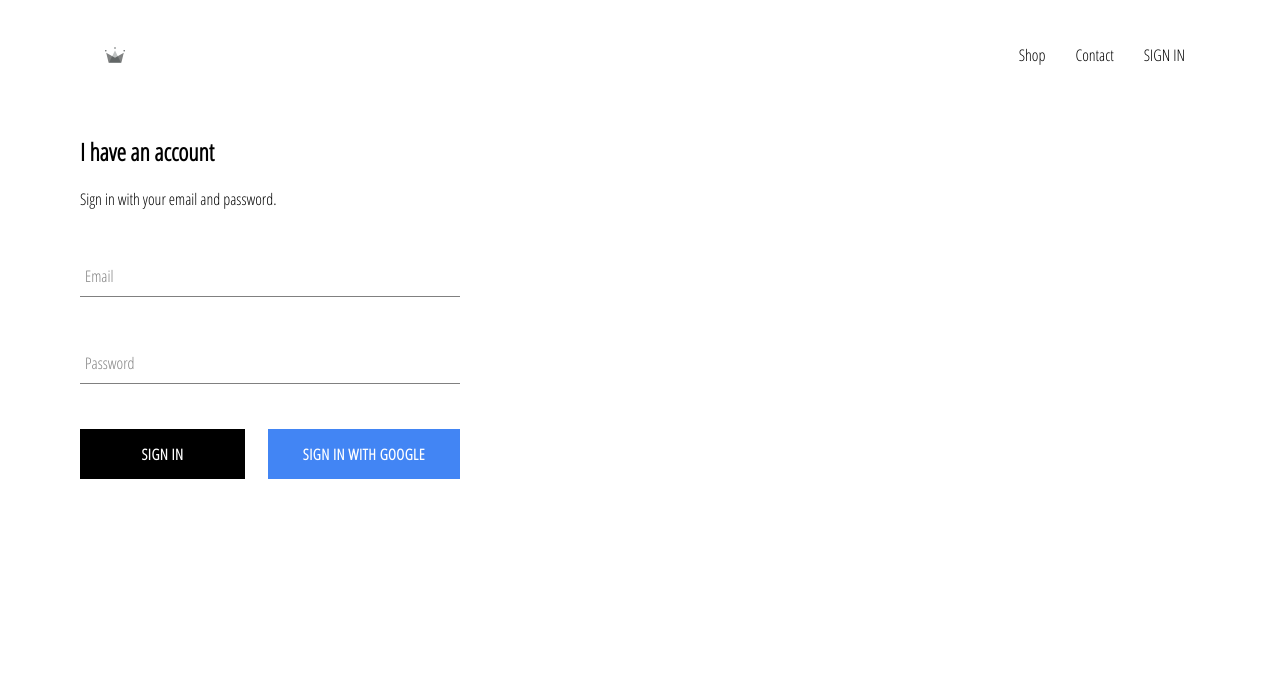
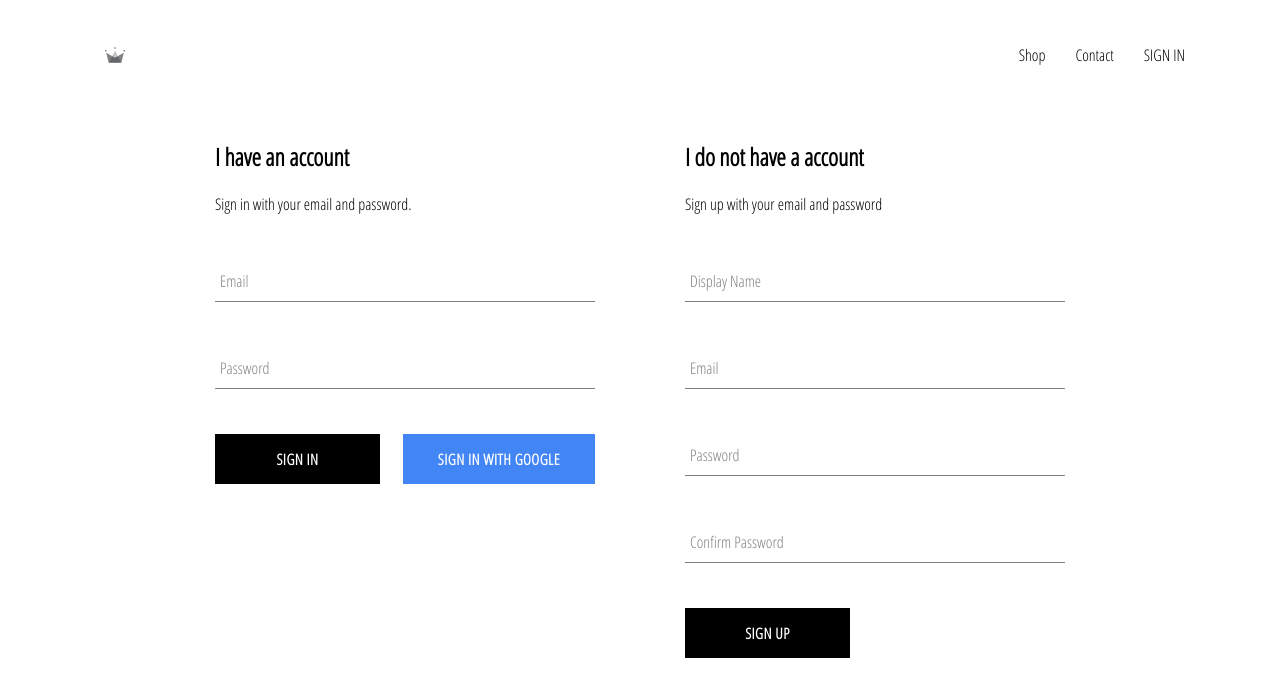
Before and after one commit to pfic/crwn-clothing, a React (Create React App) app: page /signin in a window 1280 px wide. Shown: the top 696 px of the page. Built offline with nearby package versions, Linux system fonts and the light colour scheme; no server answers.

Commit message:
Sign up component. Copied some stuff from source cause i broke it.

```diff
--- a/src/App.js
+++ b/src/App.js
@@ -1,11 +1,13 @@
-import React from "react";
-import { Switch, Route } from "react-router-dom";
-import "./App.css";
-import HomePage from "./pages/homepage/homepage.component";
-import ShopPage from "./pages/shop/shop.component";
-import Header from "./components/header/header.component";
-import SignInAndSignUp from "./pages/sign-in-and-sign-up/sign-in-and-sign-up.component";
-import { auth, createUserProfileDocument } from "./firebase/firebase.utils";
+import React from 'react';
+import { Switch, Route } from 'react-router-dom';
+
+import './App.css';
+
+import HomePage from './pages/homepage/homepage.component';
+import ShopPage from './pages/shop/shop.component';
+import SignInAndSignUpPage from './pages/sign-in-and-sign-up/sign-in-and-sign-up.component';
+import Header from './components/header/header.component';
+import { auth, createUserProfileDocument } from './firebase/firebase.utils';
 
 class App extends React.Component {
   constructor() {
@@ -17,21 +19,25 @@
   }
 
   unsubscribeFromAuth = null;
+
   componentDidMount() {
     this.unsubscribeFromAuth = auth.onAuthStateChanged(async userAuth => {
       if (userAuth) {
         const userRef = await createUserProfileDocument(userAuth);
-        userRef.onSnapshot(snapshot =>
+
+        userRef.onSnapshot(snapShot => {
           this.setState({
             currentUser: {
-              id: snapshot.id,
-              ...snapshot.data()
+              id: snapShot.id,
+              ...snapShot.data()
             }
-          })
-        );
-      } else {
-        this.setState({ currentUser: userAuth });
+          });
+
+          console.log(this.state);
+        });
       }
+
+      this.setState({ currentUser: userAuth });
     });
   }
 
@@ -44,9 +50,9 @@
       <div>
         <Header currentUser={this.state.currentUser} />
         <Switch>
-          <Route exact path="/" component={HomePage} />
-          <Route exact path="/shop" component={ShopPage} />
-          <Route exact path="/signin" component={SignInAndSignUp} />
+          <Route exact path='/' component={HomePage} />
+          <Route path='/shop' component={ShopPage} />
+          <Route path='/signin' component={SignInAndSignUpPage} />
         </Switch>
       </div>
     );
--- a/src/components/sign-up/sign-up.component.jsx
+++ b/src/components/sign-up/sign-up.component.jsx
@@ -0,0 +1,103 @@
+import React from 'react';
+
+import FormInput from '../form-input/form-input.component';
+import CustomButton from '../custom-button/custom-button.component';
+
+import { auth, createUserProfileDocument } from '../../firebase/firebase.utils';
+
+import './sign-up.styles.scss';
+
+class SignUp extends React.Component {
+  constructor() {
+    super();
+
+    this.state = {
+      displayName: '',
+      email: '',
+      password: '',
+      confirmPassword: ''
+    };
+  }
+
+  handleSubmit = async event => {
+    event.preventDefault();
+
+    const { displayName, email, password, confirmPassword } = this.state;
+
+    if (password !== confirmPassword) {
+      alert("passwords don't match");
+      return;
+    }
+
+    try {
+      const { user } = await auth.createUserWithEmailAndPassword(
+        email,
+        password
+      );
+
+      await createUserProfileDocument(user, { displayName });
+
+      this.setState({
+        displayName: '',
+        email: '',
+        password: '',
+        confirmPassword: ''
+      });
+    } catch (error) {
+      console.error(error);
+    }
+  };
+
+  handleChange = event => {
+    const { name, value } = event.target;
+
+    this.setState({ [name]: value });
+  };
+
+  render() {
+    const { displayName, email, password, confirmPassword } = this.state;
+    return (
+      <div className='sign-up'>
+        <h2 className='title'>I do not have a account</h2>
+        <span>Sign up with your email and password</span>
+        <form className='sign-up-form' onSubmit={this.handleSubmit}>
+          <FormInput
+            type='text'
+            name='displayName'
+            value={displayName}
+            onChange={this.handleChange}
+            label='Display Name'
+            required
+          />
+          <FormInput
+            type='email'
+            name='email'
+            value={email}
+            onChange={this.handleChange}
+            label='Email'
+            required
+          />
+          <FormInput
+            type='password'
+            name='password'
+            value={password}
+            onChange={this.handleChange}
+            label='Password'
+            required
+          />
+          <FormInput
+            type='password'
+            name='confirmPassword'
+            value={confirmPassword}
+            onChange={this.handleChange}
+            label='Confirm Password'
+            required
+          />
+          <CustomButton type='submit'>SIGN UP</CustomButton>
+        </form>
+      </div>
+    );
+  }
+}
+
+export default SignUp;
--- a/src/components/sign-up/sign-up.styles.scss
+++ b/src/components/sign-up/sign-up.styles.scss
@@ -0,0 +1,9 @@
+.sign-up{
+    display: flex;
+    flex-direction: column;
+    width: 380px;
+
+    .title{
+        margin:10 px 0;
+    }
+}
--- a/src/pages/sign-in-and-sign-up/sign-in-and-sign-up.component.jsx
+++ b/src/pages/sign-in-and-sign-up/sign-in-and-sign-up.component.jsx
@@ -1,11 +1,13 @@
 import React from 'react'
 import './sign-in-and-sign-up.styles.scss'
 import SignIn from '../../components/sign-in/sign-in.component'
+import SignUp from '../../components/sign-up/sign-up.component'
 
 export default function SignInAndSignUpPage() {
     return (
       <div className="sign-in-and-sign-up">
-        <SignIn></SignIn>{" "}
+        <SignIn></SignIn>
+        <SignUp></SignUp>
       </div>
     );
 }
--- a/src/pages/sign-in-and-sign-up/sign-in-and-sign-up.styles.scss
+++ b/src/pages/sign-in-and-sign-up/sign-in-and-sign-up.styles.scss
@@ -0,0 +1,6 @@
+.sign-in-and-sign-up{
+    width: 850px;
+    display: flex;
+    justify-content: space-between;
+    margin: 30px auto;
+}
```
